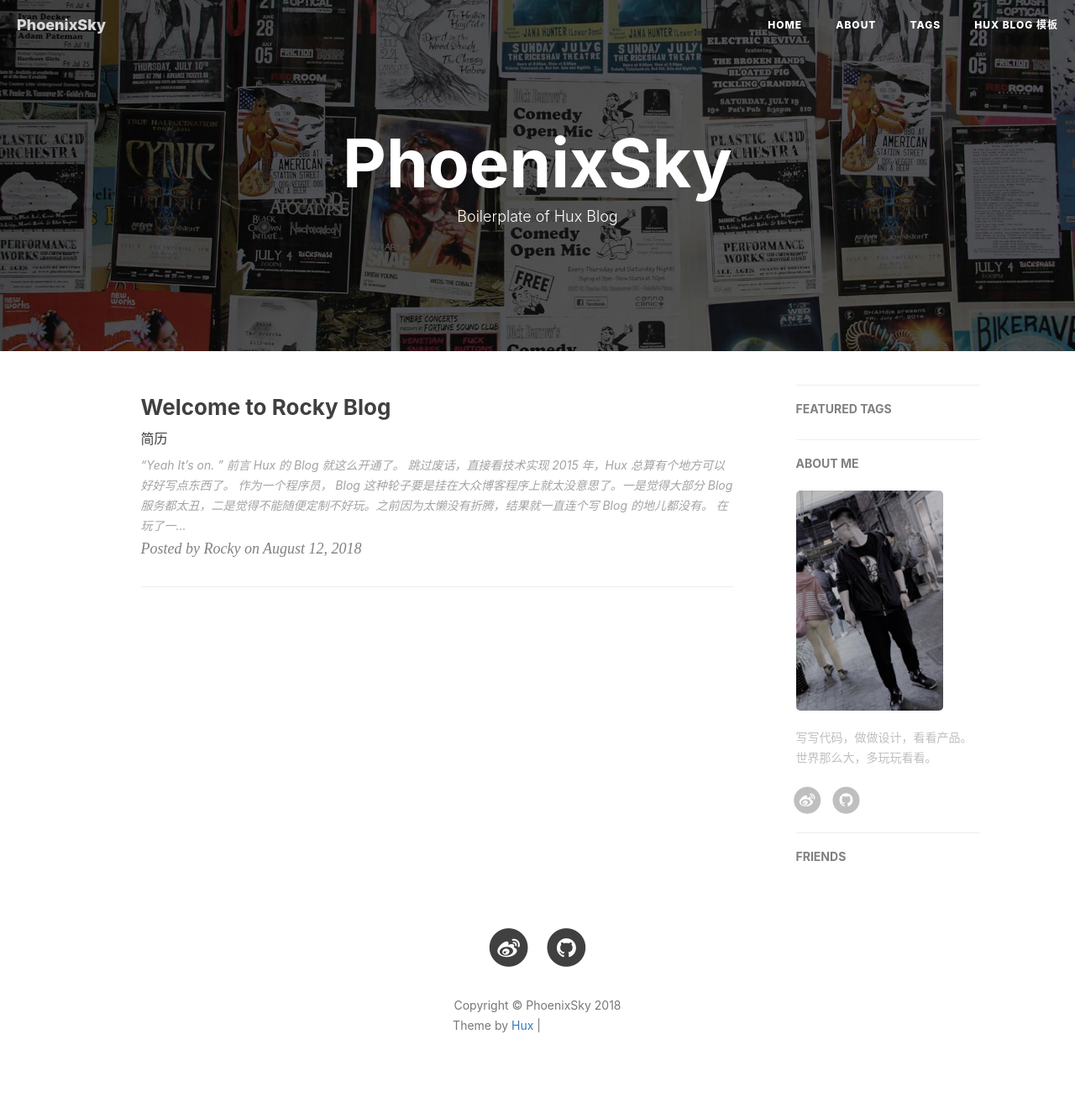
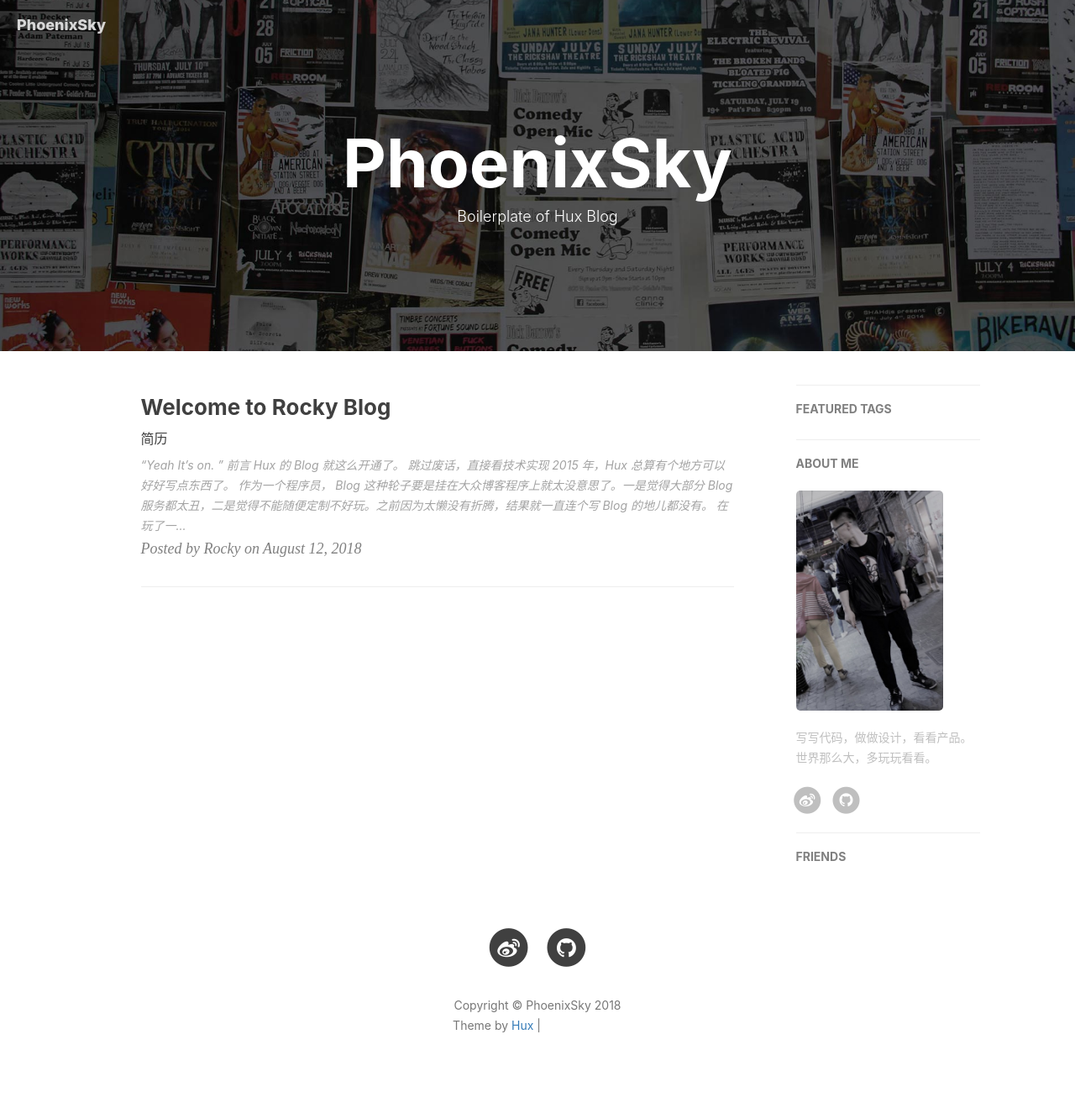
Before and after one commit to phoenixsky/phoenixsky.github.io, a Jekyll site: the page built from index.html, in a window 1280 px wide. Shown: the whole page at 84% size. Built offline with Jekyll 4.4.1, drawn with Linux system fonts in a browser that asks for light colours; nearby versions of some CDN libraries; the list of posts is cut into pages by our own code; comment, search, counter and statistics services are not loaded; grey boxes are pictures that could not be loaded.

Commit message:
nav调整

```diff
--- a/_includes/nav.html
+++ b/_includes/nav.html
@@ -18,20 +18,7 @@
             so, when navbar scale out, the <nav> will cover tags.
             also mask any touch event of tags, unfortunately.
         -->
-        <div id="huxblog_navbar">
-            <div class="navbar-collapse">
-                <ul class="nav navbar-nav navbar-right">
-                    <li>
-                        <a href="{{ site.baseurl }}/">Home</a>
-                    </li>
-                    {% for page in site.pages %}{% if page.title %}
-                    <li>
-                        <a href="{{ page.url | prepend: site.baseurl }}">{{ page.title }}</a>
-                    </li>
-                    {% endif %}{% endfor %}
-                </ul>
-            </div>
-        </div>
+
         <!-- /.navbar-collapse -->
     </div>
     <!-- /.container -->
```
